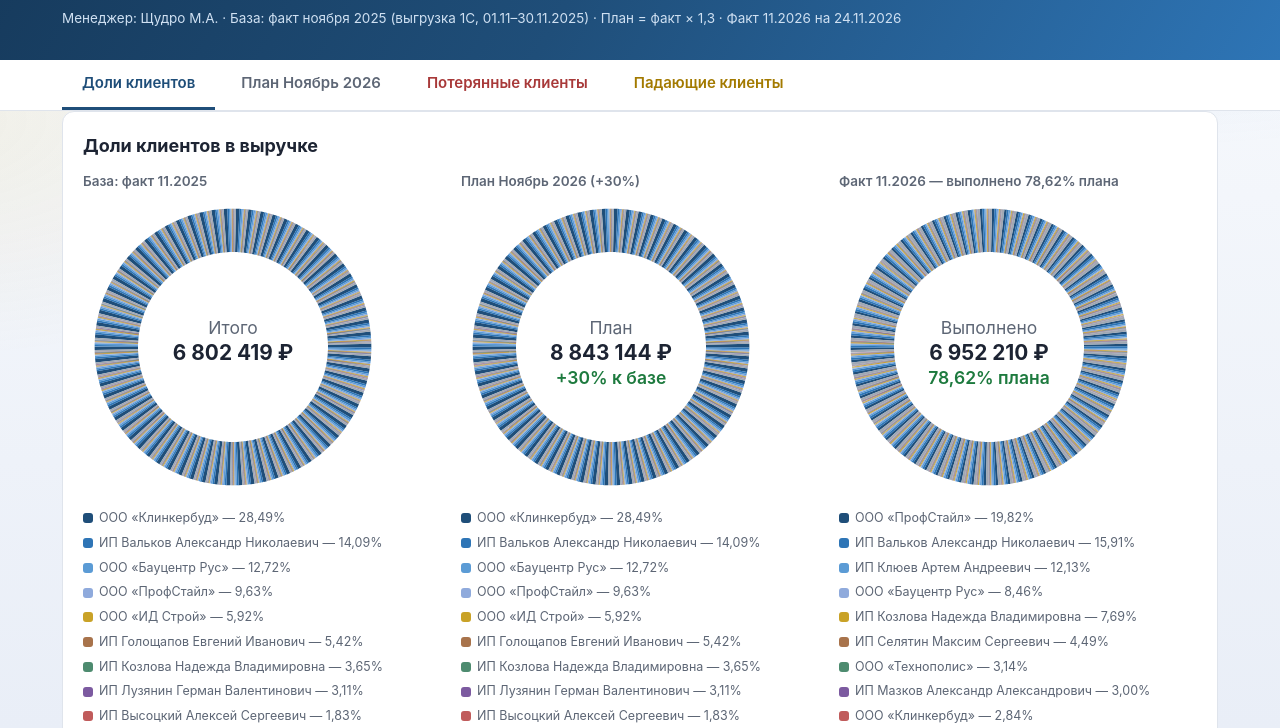
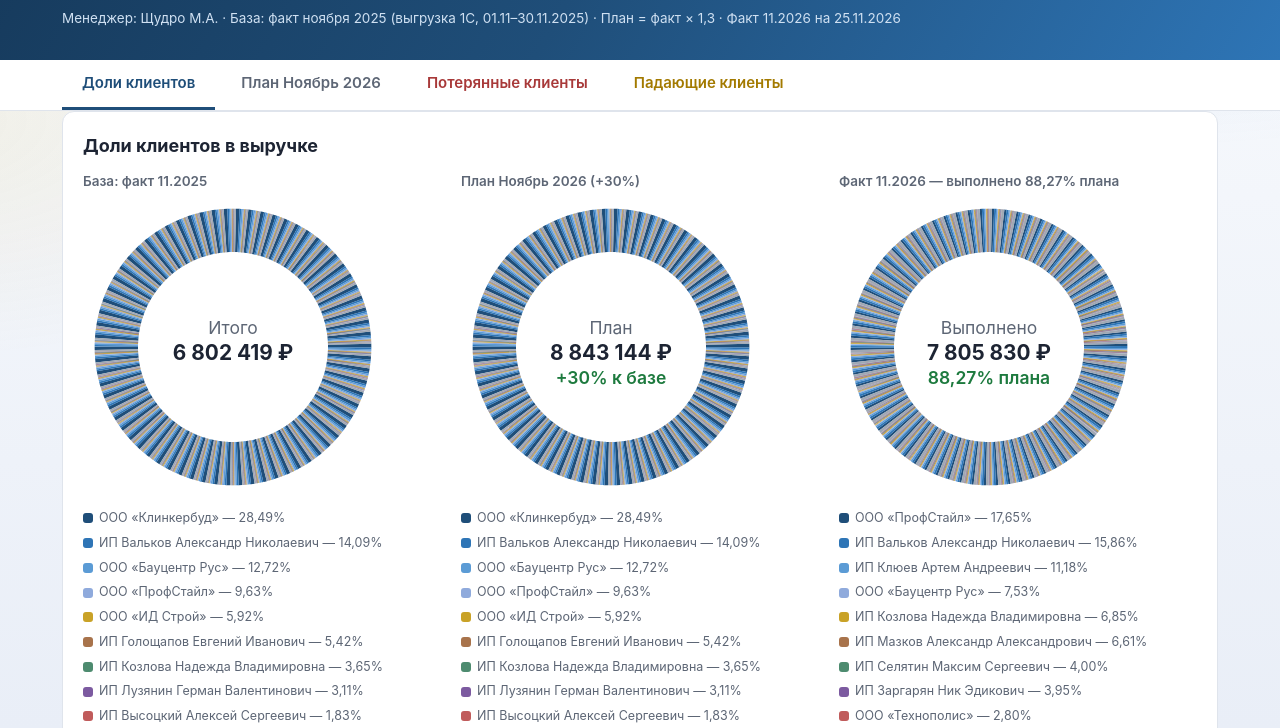
Before and after one commit to ResantaKld/Plan, a plain HTML site: page index.html in a window 1280 px wide. Shown: the part 72-800 px from the top of the page. Drawn offline with Linux system fonts and the light colour scheme.

Commit message:
Обновление дашборда 25.11.2026

```diff
--- a/index.html
+++ b/index.html
@@ -121,7 +121,7 @@
 <header>
   <div class="wrap">
     <h1>Планирование продаж — ноябрь 2026</h1>
-    <p>Менеджер: Щудро М.А. · База: факт ноября 2025 (выгрузка 1С, 01.11–30.11.2025) · План = факт × 1,3 · Факт 11.2026 на 24.11.2026</p>
+    <p>Менеджер: Щудро М.А. · База: факт ноября 2025 (выгрузка 1С, 01.11–30.11.2025) · План = факт × 1,3 · Факт 11.2026 на 25.11.2026</p>
   </div>
 </header>
 
@@ -171,7 +171,7 @@
   <section id="tab-plan" hidden aria-labelledby="btn-plan">
     <div class="panel">
       <h2>План и факт по клиентам</h2>
-      <p class="note">Правила обновления: факт 11.2026 вносится из ежедневной рассылки «факт продаж» (данные на 24.11.2026). Новые клиенты добавляются без факта 2025 и без плана — только факт. Клиенты «Демонстрация» и «Розничный» не вносятся. Суммы в колонке «Факт 11.2026» можно править вручную — значения сохраняются в браузере (localStorage). Колонка «Факт Новотех» — отгрузки Новотех (вносятся вручную), учитываются в общем факте, % выполнения и круге «Выполнено».</p>
+      <p class="note">Правила обновления: факт 11.2026 вносится из ежедневной рассылки «факт продаж» (данные на 25.11.2026). Новые клиенты добавляются без факта 2025 и без плана — только факт. Клиенты «Демонстрация» и «Розничный» не вносятся. Суммы в колонке «Факт 11.2026» можно править вручную — значения сохраняются в браузере (localStorage). Колонка «Факт Новотех» — отгрузки Новотех (вносятся вручную), учитываются в общем факте, % выполнения и круге «Выполнено».</p>
       <div class="search"><input type="search" id="plan-search" placeholder="Поиск по клиенту…" aria-label="Поиск по клиенту"></div>
       <div class="table-wrap"><table id="t-plan">
         <thead><tr>
@@ -209,7 +209,7 @@
 
 <footer>
   <div class="wrap">
-    Источник данных: выгрузка 1С «Валовая прибыль предприятия», период 01.11.2025–30.11.2025, отбор «Подразделение в группе из списка "Калининград"», основной менеджер — Щудро М.А. В базу включены 41 контрагент менеджера; клиенты других менеджеров выгрузки не включены. Факт 11.2026 — из ежедневной рассылки «факт продаж» (на 24.11.2026). «Факт Новотех» — отгрузки Новотех (вносятся вручную), учитываются в общем факте и % выполнения. Новые клиенты добавляются в план-таблицу без базы и плана; позиции «Демонстрация» и «Розничный покупатель» исключаются.
+    Источник данных: выгрузка 1С «Валовая прибыль предприятия», период 01.11.2025–30.11.2025, отбор «Подразделение в группе из списка "Калининград"», основной менеджер — Щудро М.А. В базу включены 41 контрагент менеджера; клиенты других менеджеров выгрузки не включены. Факт 11.2026 — из ежедневной рассылки «факт продаж» (на 25.11.2026). «Факт Новотех» — отгрузки Новотех (вносятся вручную), учитываются в общем факте и % выполнения. Новые клиенты добавляются в план-таблицу без базы и плана; позиции «Демонстрация» и «Розничный покупатель» исключаются.
   </div>
 </footer>
 
@@ -218,17 +218,17 @@
 /* ===== Данные: факт ноября 2025, менеджер Щудро (выгрузка 1С) ===== */
 var CLIENTS = [
  ["ООО «Клинкербуд»",1938081.8,0,197507.75],
- ["ИП Вальков Александр Николаевич",958149.07,1105835.08,null],
+ ["ИП Вальков Александр Николаевич",958149.07,1237694.83,null],
  ["ООО «Бауцентр Рус»",864938.06,588091.08,null],
  ["ООО «ПрофСтайл»",655241.07,528377.5,849203.45],
  ["ООО «ИД Строй»",402716.12,152858.25,null],
- ["ИП Голощапов Евгений Иванович",368685.13,68005.44,null],
+ ["ИП Голощапов Евгений Иванович",368685.13,163149.47,null],
  ["ИП Козлова Надежда Владимировна",248237.67,534827.13,null],
  ["ИП Лузянин Герман Валентинович",211701.57,22891.34,null],
  ["ИП Высоцкий Алексей Сергеевич",124495.36,117632.26,null],
  ["ООО «АгроРегион»",95864.63,3470.66,null],
  ["ООО «Новые окна»",74315.44,0,null],
- ["ИП Белавин Роман Геннадьевич",57849.4,11736.56,null],
+ ["ИП Белавин Роман Геннадьевич",57849.4,52460.8,null],
  ["ИП Азарян Лусине Ромаевна",56479.04,0,null],
  ["ИП Кузнецов Леонид Евгеньевич",55834.91,13220.31,null],
  ["ИП Афонский Николай Витальевич",55529.92,0,null],
@@ -250,7 +250,7 @@ var CLIENTS = [
  ["ИП Марчук Святослав Владимирович",17612.97,14293.71,null],
  ["ИП Баловнева Татьяна Анатольевна",17044.87,11342.18,null],
  ["ИП Попов Алексей Владимирович",16228.2,9560.98,null],
- ["ИП Фомина Снежана Николаевна",14207.56,36069.91,null],
+ ["ИП Фомина Снежана Николаевна",14207.56,42886.5,null],
  ["ИП Готовка Виталий Рышардович",13910.74,11643.91,null],
  ["ИП Бурганшин Егор Ильдусович",13666.24,0,null],
  ["ИП Гущин Олег Васильевич",13170.53,13719.53,null],
@@ -258,13 +258,13 @@ var CLIENTS = [
  ["ИП Писаренко Александр Юрьевич",7472.92,16614.04,null],
  ["ИП Трошин Андрей Владимирович",4896.78,0,null],
  ["ООО «ФЭКТОРИ»",3269.68,0,null],
- ["ИП Клюев Артем Андреевич",null,843646.63,null],
+ ["ИП Клюев Артем Андреевич",null,872916.44,null],
  ["ИП Варганов Сергей Юрьевич",null,116982.88,null],
  ["ИП Танашова Наталья Анатольевна",null,34214.92,null],
  ["ООО «Технополис»",null,218218.27,null],
- ["ИП Мазков Александр Александрович",null,208757.64,null],
+ ["ИП Мазков Александр Александрович",null,516170.35,null],
  ["ИП Селятин Максим Сергеевич",null,312127.48,null],
- ["ИП Заргарян Ник Эдикович",null,65921.11,null],
+ ["ИП Заргарян Ник Эдикович",null,308314.34,null],
  ["ИП Власова Ольга Владимировна",null,56846.79,null],
  ["Озерское районное потребительское общество",null,16166.2,null],
  ["ИП Токарев Валерий Вячеславович",null,15825.09,null],
@@ -277,7 +277,7 @@ var CLIENTS = [
 ];
 var GROWTH = 1.3, TOP = 10;
 var LS_KEY = "plan_nov2026_fact_v1";
-var FACT_DATE = "24.11.2026";
+var FACT_DATE = "25.11.2026";
 
 var PALETTE = ["#1f4e79","#2e75b6","#5b9bd5","#8faadc","#c9a227","#a8734b","#4d8b6f","#7c5aa0","#c05b5b","#5f7d95","#a0a8b4"];
 var total25 = CLIENTS.reduce(function(s,c){return s+c[1];},0);
```
